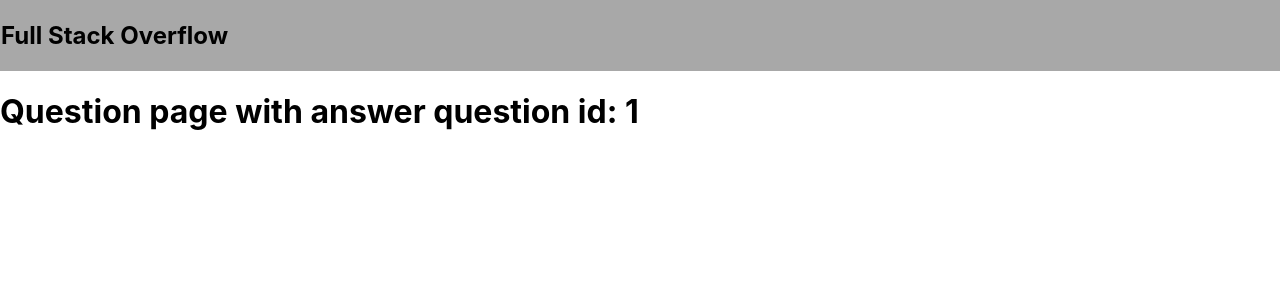
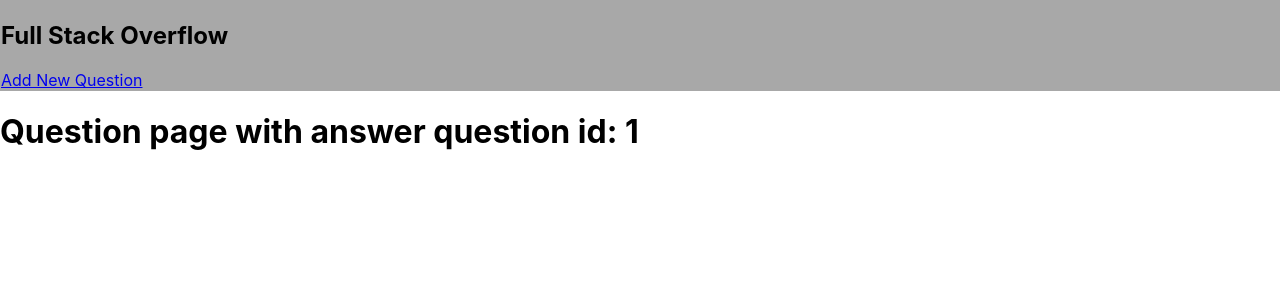
Before and after one commit to MateWagner/-stackoverflow-java-oop-frontend, a React (Create React App) app: page /question/1 in a window 1280 px wide. Shown: the top 300 px of the page. Built offline with nearby package versions, Linux system fonts and the light colour scheme.

Commit message:
feat: link to add new question

```diff
--- a/src/component/Header.js
+++ b/src/component/Header.js
@@ -1,8 +1,10 @@
 import './header.css'
+import { Link } from 'react-router-dom'
 const Header = () => {
   return (
     <nav>
       <div><h1>Full Stack Overflow</h1></div>
+      <div><Link to={'/new/question'}>Add New Question</Link></div>
     </nav>
   );
 }
```
